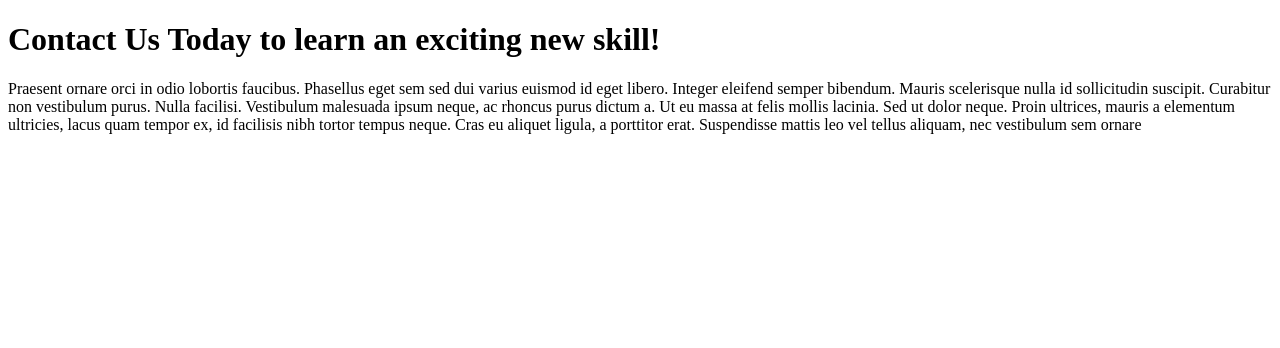
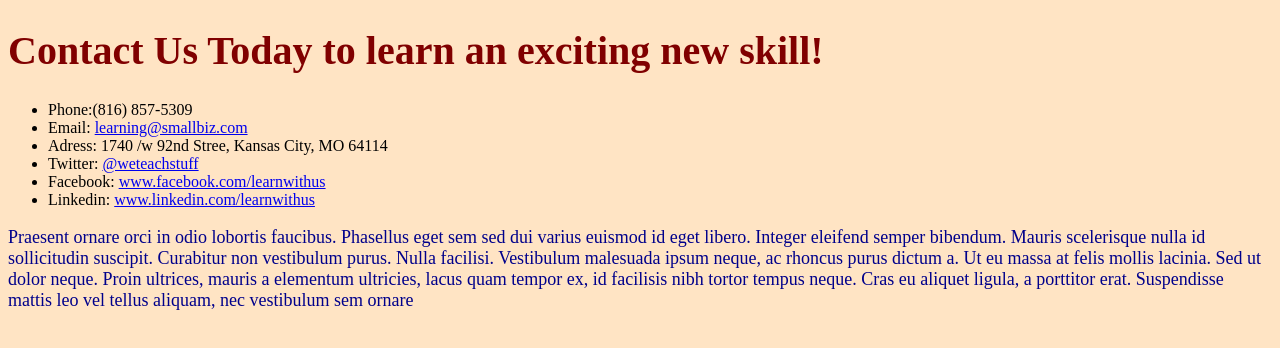
Before and after one commit to AshleyNichole1/FED1StudioProject, a plain HTML site: page FED1StudioProject/contact.html in a window 1280 px wide. Drawn offline with Linux system fonts and the light colour scheme.

Commit message:
Style index changes

```diff
--- /dev/null
+++ b/FED1StudioProject/Main.css
@@ -0,0 +1,11 @@
+header {
+    color:maroon; font-size:20px; font-family:'Times New Roman', Times, serif;
+}
+body {
+    background-color:bisque;
+}
+
+p{ color:darkblue; font-family:'Times New Roman', Times, serif; font-size:18px;
+
+}
+/*!important is the jedi mind trick for CSS, only to be used if a particular class selector should use a certain set of styling NO MATTER WHAT*/
--- a/FED1StudioProject/contact.html
+++ b/FED1StudioProject/contact.html
@@ -1,6 +1,7 @@
 <!DOCTYPE html>
 <html>
 <head>
+    <link href="Main.css" rel="stylesheet" />
     <meta charset="utf-8" />
     <title>Contact Information</title>
 </head>
@@ -9,6 +10,17 @@
         <h1>Contact Us Today to learn an exciting new skill!</h1>
 
     </header>
+    <section>
+        <ul>
+            <li>Phone:(816) 857-5309</li>
+            <li>Email: <a href="mailto:learning@smallbiz.com">learning@smallbiz.com</a></li>
+            <li>Adress: 1740 /w 92nd Stree, Kansas City, MO 64114</li>
+            <li>Twitter: <a href="@weteachstuff">@weteachstuff</a></li>
+            <li>Facebook: <a href="www.facebook.com/learnwithus">www.facebook.com/learnwithus</a></li>
+            <li>Linkedin: <a href="www.linkedin.com/learnwithus">www.linkedin.com/learnwithus</a></li>
+        </ul>
+    </section>
+
     <p>
         Praesent ornare orci in odio lobortis faucibus. Phasellus eget sem sed dui varius euismod id eget libero. Integer eleifend semper bibendum. Mauris scelerisque nulla id sollicitudin suscipit. Curabitur non vestibulum purus. Nulla facilisi. Vestibulum malesuada ipsum neque, ac rhoncus purus dictum a. Ut eu massa at felis mollis lacinia. Sed ut dolor neque. Proin ultrices, mauris a elementum ultricies, lacus quam tempor ex, id facilisis nibh tortor tempus neque. Cras eu aliquet ligula, a porttitor erat. Suspendisse mattis leo vel tellus aliquam, nec vestibulum sem ornare
     </p>
--- /dev/null
+++ b/FED1StudioProject/stylesheets/IndexStyle.css
@@ -0,0 +1,5 @@
+header{
+    font-style:italic;
+}
+body { font-style:oblique;
+}
```
Also changed, not shown: FED1StudioProject/classes.html (+1 -0 lines), FED1StudioProject/index.html (+2 -0 lines), FED1StudioProject/team.html (+7 -0 lines), 1 other file.
